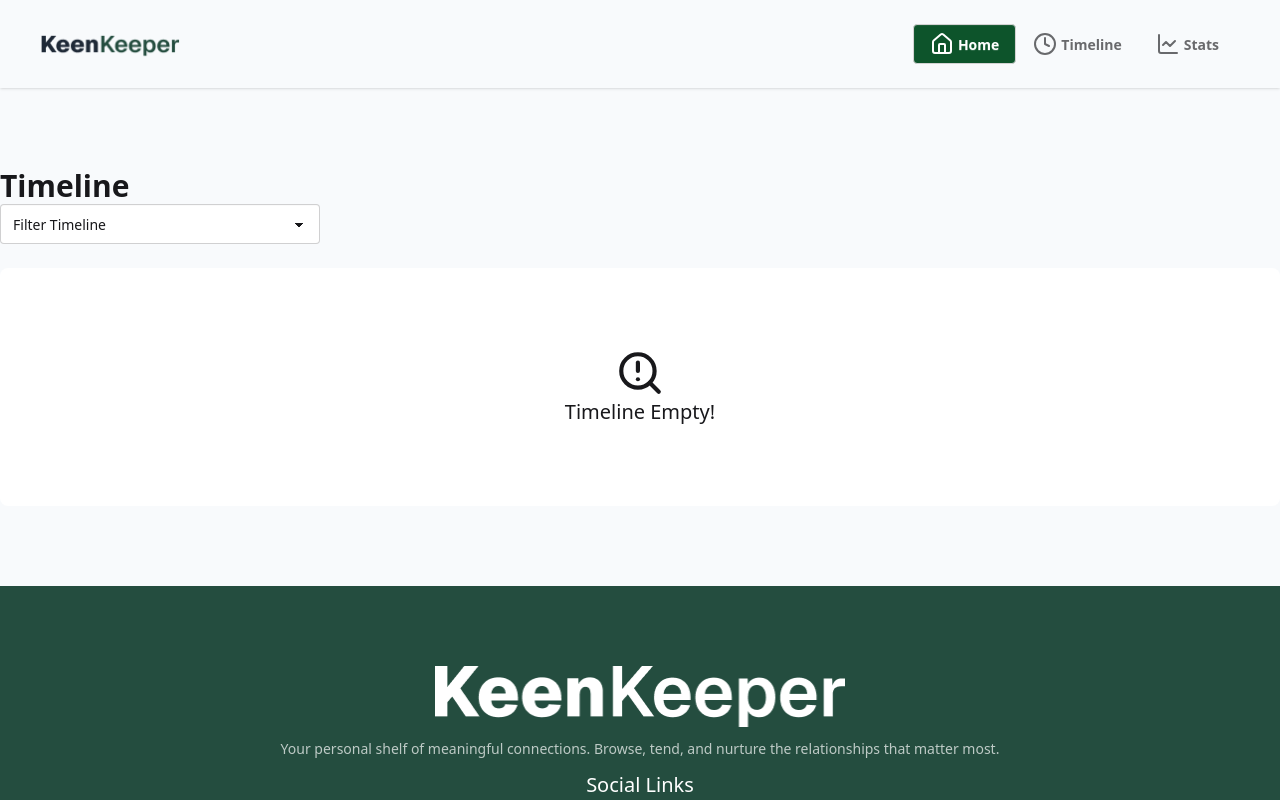
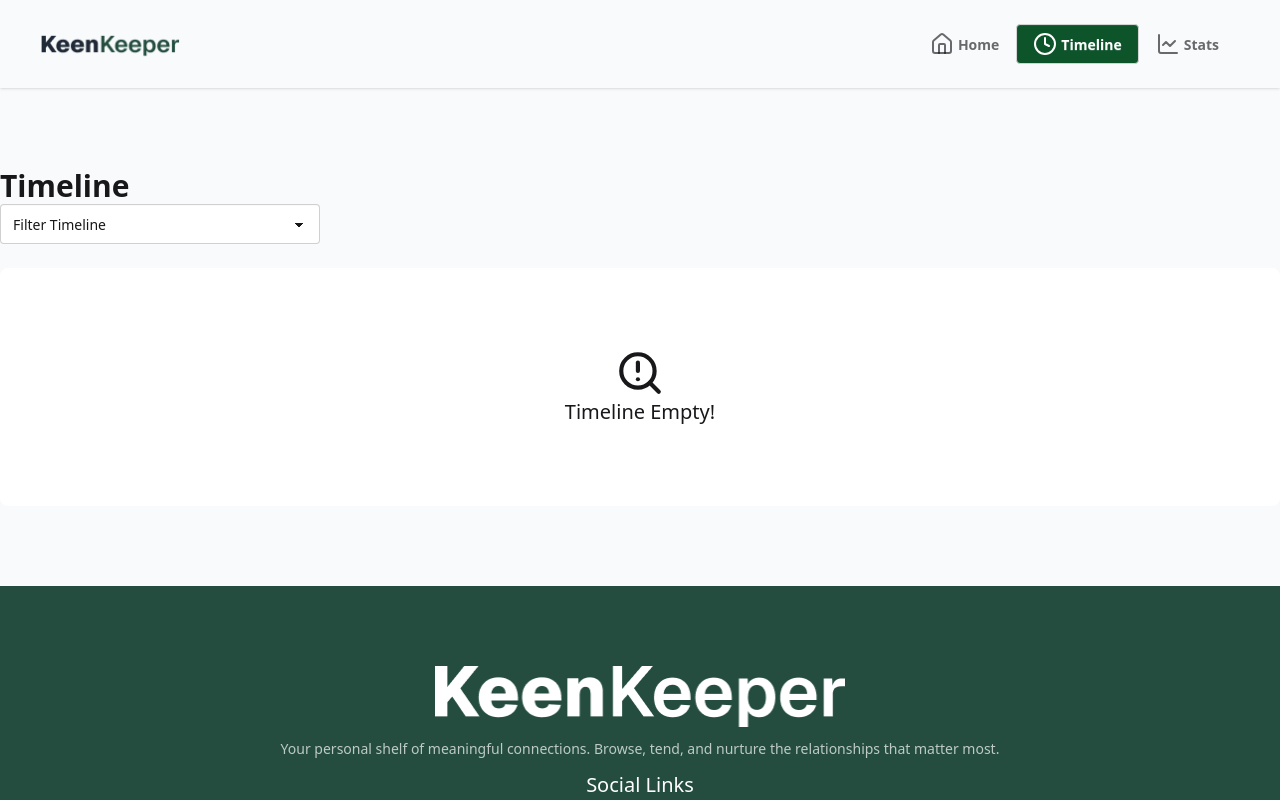
Before and after one commit to rakib4kbd/B13-A7-Keen-Keeper, a Next.js app: page /timeline in a window 1280 px wide. Shown: the top 800 px of the page. Built offline with nearby package versions, Linux system fonts and the light colour scheme.

Commit message:
active nav by checking pathname

```diff
--- a/src/components/Navbar/Navbar.js
+++ b/src/components/Navbar/Navbar.js
@@ -4,6 +4,7 @@ import Image from "next/image";
 import Link from "next/link";
 import { Home, Clock, ChartLine } from "lucide-react";
 import { useState } from "react";
+import { usePathname } from "next/navigation";
 
 const Navbar = () => {
   const navLinks = [
@@ -24,8 +25,7 @@ const Navbar = () => {
     },
   ];
 
-  const [active, setActive] = useState("/");
-
+  const pathname = usePathname();
   return (
     <div className="navbar shadow-sm px-2 md:px-10 py-4">
       <div className="navbar-start">
@@ -38,13 +38,12 @@ const Navbar = () => {
               viewBox="0 0 24 24"
               stroke="currentColor"
             >
-              {" "}
               <path
                 strokeLinecap="round"
                 strokeLinejoin="round"
                 strokeWidth="2"
                 d="M4 6h16M4 12h8m-8 6h16"
-              />{" "}
+              />
             </svg>
           </div>
           <ul
@@ -73,10 +72,7 @@ const Navbar = () => {
             <Link
               href={link.navigation}
               key={index}
-              className={`${link.navigation == active && "btn-active bg-green-900 text-white"} btn btn-ghost flex items-center justify-center flex-row px-4 gap-1`}
-              onClick={() => {
-                setActive(link.navigation);
-              }}
+              className={`${link.navigation == pathname && "btn-active bg-green-900 text-white"} btn btn-ghost flex items-center justify-center flex-row px-4 gap-1`}
             >
               {link.logo}
               {link.label}
```
